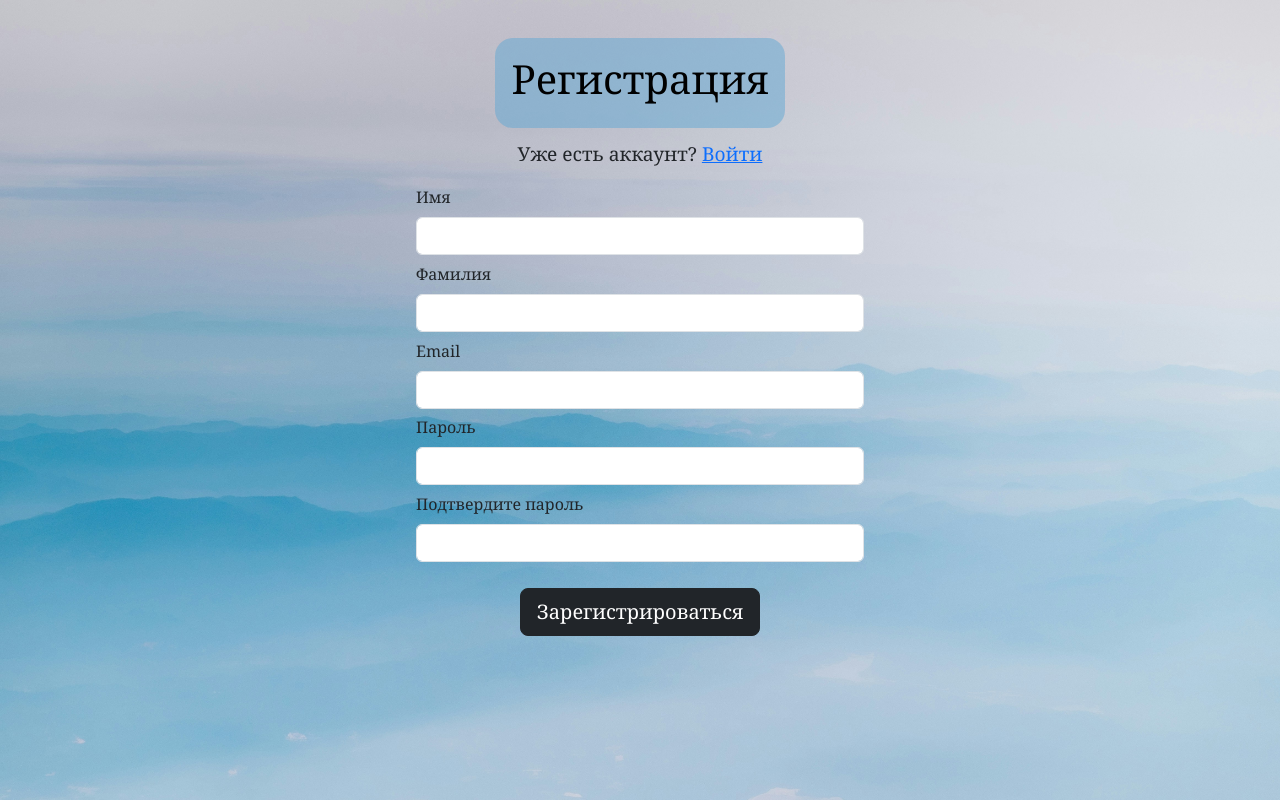
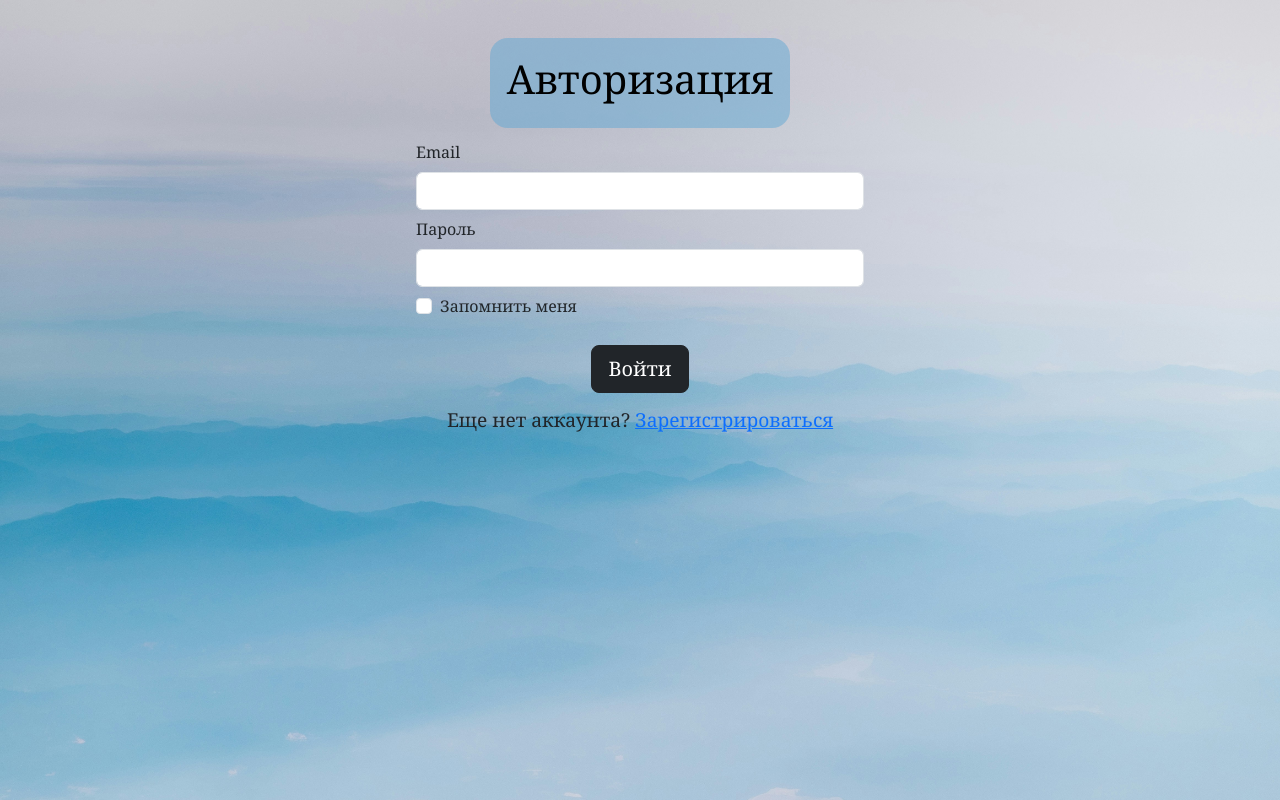
Before and after one commit to HSE-projects-2024/elniki-web, a React (Create React App) app in the folder web-elniki-front/: page / in a window 1280 px wide. Built offline with nearby package versions, Linux system fonts and the light colour scheme.

Commit message:
Login + router

```diff
--- a/web-elniki-front/package.json
+++ b/web-elniki-front/package.json
@@ -10,6 +10,7 @@
     "react": "^18.3.1",
     "react-bootstrap": "^2.10.2",
     "react-dom": "^18.3.1",
+    "react-router-dom": "^6.23.1",
     "react-scripts": "5.0.1",
     "web-vitals": "^2.1.4"
   },
--- a/web-elniki-front/src/App.js
+++ b/web-elniki-front/src/App.js
@@ -1,9 +1,31 @@
 import 'bootstrap/dist/css/bootstrap.min.css';
+
+import {
+    BrowserRouter as Router,
+    Routes,
+    Route,
+} from "react-router-dom";
+
 import RegPage from "./regLogComponents/regComponents/RegPage";
+import LogPage from './regLogComponents/logComponents/LogPage';
 
 function App() {
     return (
-        <RegPage />
+        <>
+            <Router>
+                <Routes>
+                    <Route
+                        exact
+                        path='/'
+                        element={<LogPage />}
+                    />
+                    <Route
+                        path='/reg'
+                        element={<RegPage />}
+                    />
+                </Routes>
+            </Router>
+        </>
     );
 }
 
--- /dev/null
+++ b/web-elniki-front/src/regLogComponents/logComponents/LogPage.css
@@ -0,0 +1,16 @@
+.log-head {
+    background-color: rgba(97, 168, 212, 0.5);
+    padding: 1.3%;
+    margin-top: 3%;
+    width: fit-content;
+    border-radius: 18px;
+}
+
+.log-main {
+    margin-top: 1%;
+    width: 35%;
+}
+
+p {
+    margin-top: 1%;
+}
--- /dev/null
+++ b/web-elniki-front/src/regLogComponents/logComponents/LogPage.js
@@ -0,0 +1,36 @@
+import React from 'react';
+import './LogPage.css';
+import Form from 'react-bootstrap/Form';
+import Button from 'react-bootstrap/Button';
+import { Link } from 'react-router-dom';
+
+const LogPage = () => {
+    return (
+        <div>
+            <div className='log-head'>
+                <h1>Авторизация</h1>
+            </div>
+            <div className='log-main'>
+                <Form>
+                    <Form.Label>Email</Form.Label>
+                    <Form.Control type="email" />
+                </Form>
+                <Form>
+                    <Form.Label>Пароль</Form.Label>
+                    <Form.Control type="password" />
+                </Form>
+                <Form>
+                    <Form.Group>
+                        <Form.Check label="Запомнить меня" />
+                    </Form.Group>
+                </Form>
+            </div>
+            <div className='text-center'>
+                <Button variant="dark" size="lg">Войти</Button>
+            </div>
+            <p>Еще нет аккаунта? <Link to="/reg">Зарегистрироваться</Link></p>
+        </div>
+    );
+}
+
+export default LogPage;
--- a/web-elniki-front/src/regLogComponents/regComponents/RegPage.js
+++ b/web-elniki-front/src/regLogComponents/regComponents/RegPage.js
@@ -1,6 +1,8 @@
-import './RegPage.css'
+import React from 'react';
+import './RegPage.css';
 import Form from 'react-bootstrap/Form';
 import Button from 'react-bootstrap/Button';
+import { Link } from 'react-router-dom';
 
 const RegPage = () => {
     return (
@@ -9,7 +11,7 @@ const RegPage = () => {
                 <h1>Регистрация</h1>
             </div>
             <div className='reg-main'>
-                <p>Уже есть аккаунт? <a href=''>Войти</a></p>
+                <p>Уже есть аккаунт? <Link to="/">Войти</Link></p>
                 <Form>
                     <Form.Label>Имя</Form.Label>
                     <Form.Control type="text" />
```
Also changed, not shown: 1 other file (tests, documents, lock files or other folders).
